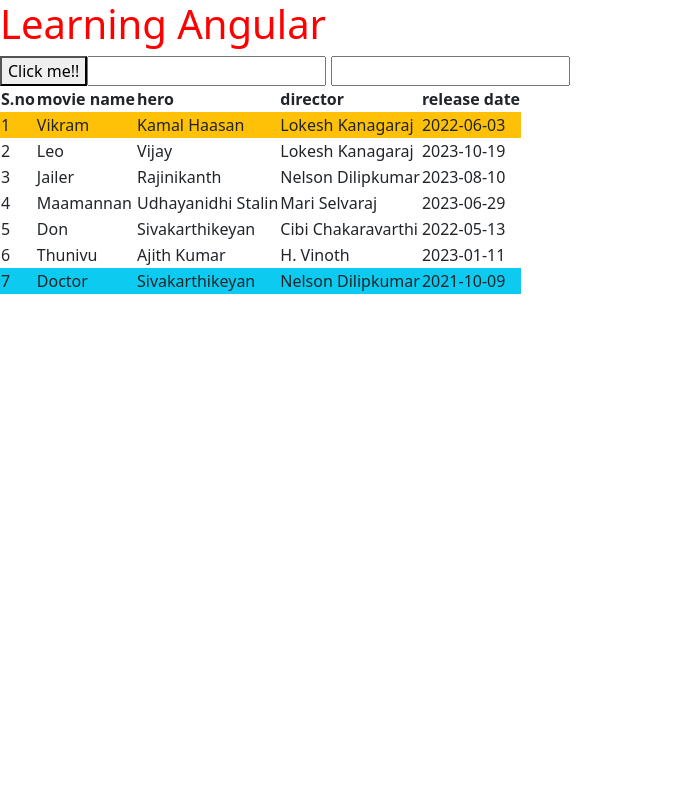
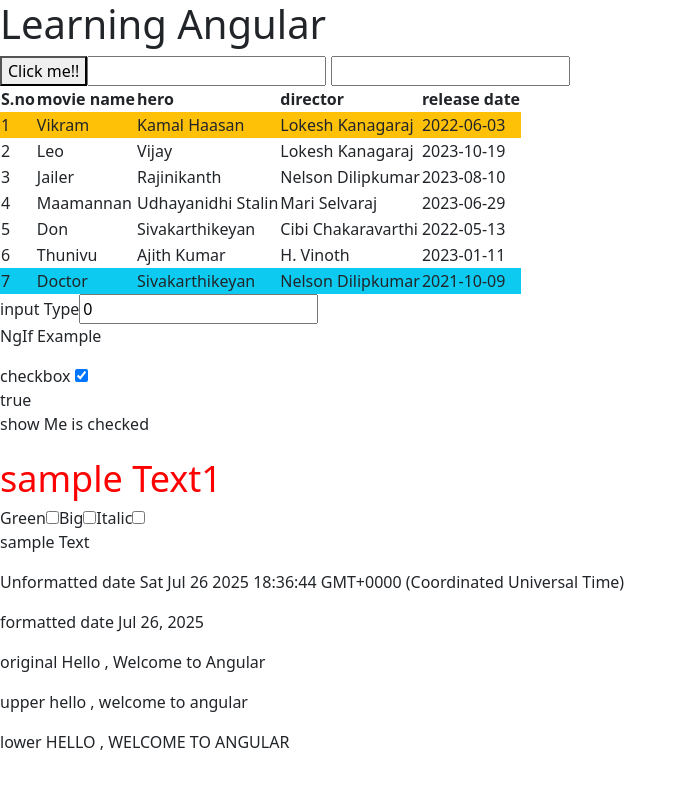
Before and after one commit to kirubak492/Angular, an Angular app: page / in a window 1280 px wide. Shown: the top 788 px of the page, without its empty margins (0-687 px from the left). Built offline with nearby package versions, Linux system fonts and the light colour scheme.

Commit message:
directives added

```diff
--- a/src/app/hello/hello.component.css
+++ b/src/app/hello/hello.component.css
@@ -1,3 +1,22 @@
-h1{
+
+.primary{
     color: red;
 }
+
+.secondary{
+    color: green;
+
+}
+.big{
+    font-size: 36px;
+}
+.small{
+    font-size: 12px;
+}
+.italic{
+    font-style: italic;
+}
+
+.is-active{
+    font-weight: bolder;
+}
--- a/src/app/hello/hello.component.html
+++ b/src/app/hello/hello.component.html
@@ -7,8 +7,8 @@
 
 <input [(ngModel)]="ngModelvalue">
 {{ngModelvalue}}
-
-
+<br>
+<!-- table -->
 <div>
     <div>
         <table>
@@ -32,3 +32,46 @@
         </table>
     </div>
 </div>
+
+
+<!-- ngSwitch -->
+input Type<input type="text" [(ngModel)]="num">
+<div [ngSwitch]="+num">
+<div *ngSwitchCase="1">one</div>
+<div *ngSwitchCase="2">two</div>
+<div *ngSwitchCase="3">three</div>
+<div *ngSwitchCase="4">four</div>
+
+</div>
+
+
+<!-- ngIf -->
+<p>NgIf Example</p>
+<label for=""> checkbox <input type="checkbox" [(ngModel)]="showMe"></label>
+
+<br>
+{{showMe}}
+<p *ngIf="showMe">show Me is checked</p>
+<p *ngIf="!showMe">show Me is Unchecked</p>
+
+
+
+<!-- ngClass -->
+<div [ngClass]="['primary','big']">
+sample Text1
+</div>
+<label for="">Green<input type="checkbox" [(ngModel)]="enableGreen"></label>
+<label for="">Big<input type="checkbox" [(ngModel)]="enableBig"></label>
+<label for="">Italic<input type="checkbox" [(ngModel)]="enableItalic"></label>
+<div [ngClass]="{'secondary':enableGreen,'big':enableBig,'italic':enableItalic}">
+<p>sample Text</p>
+</div>
+
+<!-- Pipe operator -->
+
+<p>Unformatted date {{toDate}}</p>
+<p>formatted date {{toDate|date}}</p>
+
+<p>original {{word}}</p>
+<p>upper {{word|lowercase}}</p>
+<p>lower {{word|uppercase}}</p>
--- a/src/app/hello/hello.component.ts
+++ b/src/app/hello/hello.component.ts
@@ -75,4 +75,19 @@ export class HelloComponent {
     "release_date": "2021-10-09"
   }
   ]
+
+  num=0
+
+
+  showMe=true
+
+  enableGreen=false
+
+  enableBig=false
+
+  enableItalic=false
+
+  toDate=new Date()
+
+  word="Hello , Welcome to Angular"
 }
```
